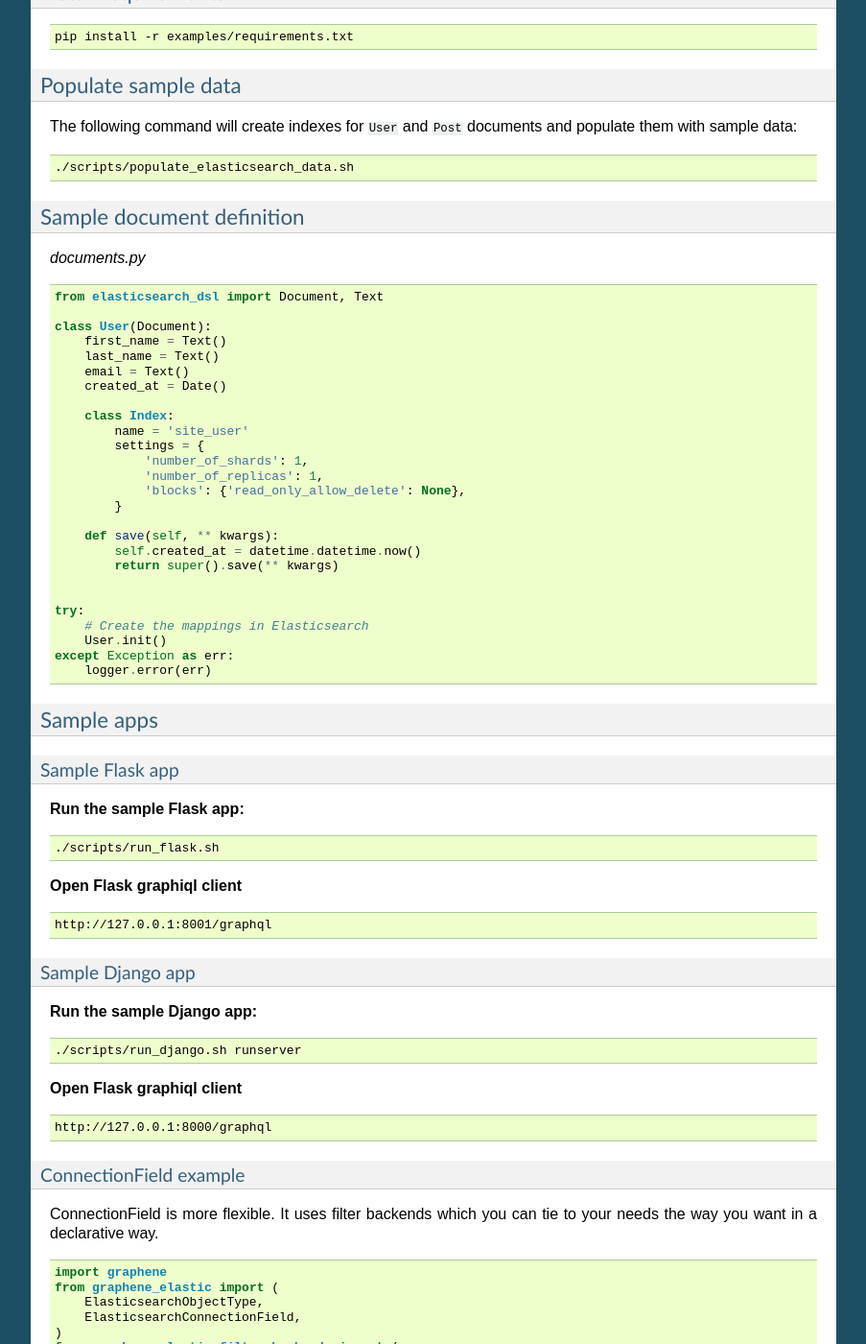
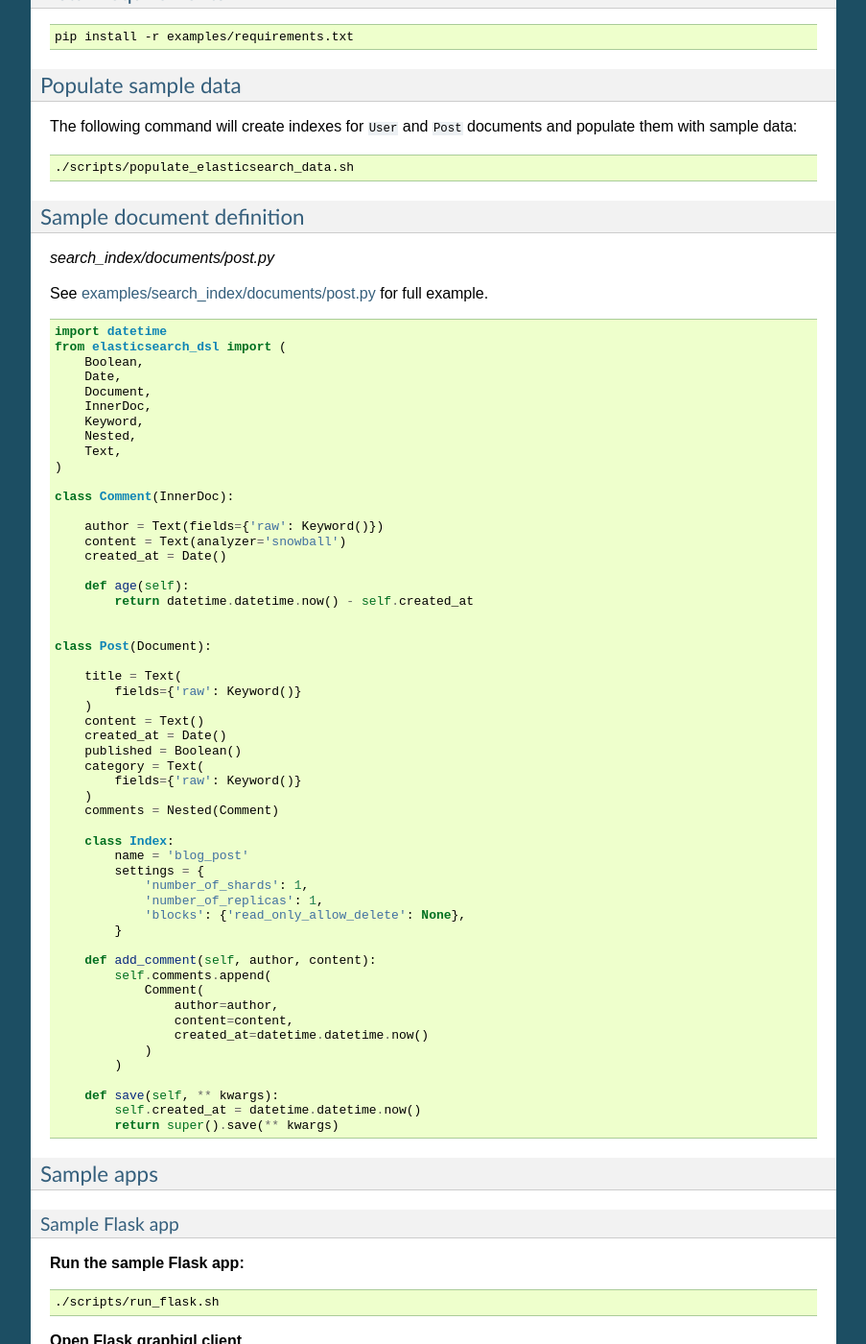
Before and after one commit to barseghyanartur/graphene-elastic, a Sphinx documentation site: the page built from docs/index.rst, in a window 1280 px wide and 1400 px high, scrolled down 909 px. Shown: the whole window at 96% size, without its empty margins (198-1101 px from the left). Built offline with Sphinx 7.4.7, drawn with Linux system fonts in a browser that asks for light colours; pages that are not in the unit, such as notebooks, are missing from menus.

Commit message:
Fixes in docs

```diff
--- a/docs/index.rst
+++ b/docs/index.rst
@@ -76,37 +76,68 @@ and populate them with sample data:
 
 Sample document definition
 --------------------------
-*documents.py*
+*search_index/documents/post.py*
+
+See `examples/search_index/documents/post.py
+<https://github.com/barseghyanartur/graphene-elastic/examples/search_index/documents/post.py>`_
+for full example.
 
 .. code-block:: python
 
-    from elasticsearch_dsl import Document, Text
+    import datetime
+    from elasticsearch_dsl import (
+        Boolean,
+        Date,
+        Document,
+        InnerDoc,
+        Keyword,
+        Nested,
+        Text,
+    )
 
-    class User(Document):
-        first_name = Text()
-        last_name = Text()
-        email = Text()
+    class Comment(InnerDoc):
+
+        author = Text(fields={'raw': Keyword()})
+        content = Text(analyzer='snowball')
         created_at = Date()
 
+        def age(self):
+            return datetime.datetime.now() - self.created_at
+
+
+    class Post(Document):
+
+        title = Text(
+            fields={'raw': Keyword()}
+        )
+        content = Text()
+        created_at = Date()
+        published = Boolean()
+        category = Text(
+            fields={'raw': Keyword()}
+        )
+        comments = Nested(Comment)
+
         class Index:
-            name = 'site_user'
+            name = 'blog_post'
             settings = {
                 'number_of_shards': 1,
                 'number_of_replicas': 1,
                 'blocks': {'read_only_allow_delete': None},
             }
 
+        def add_comment(self, author, content):
+            self.comments.append(
+                Comment(
+                    author=author,
+                    content=content,
+                    created_at=datetime.datetime.now()
+                )
+            )
+
         def save(self, ** kwargs):
             self.created_at = datetime.datetime.now()
             return super().save(** kwargs)
-
-
-    try:
-        # Create the mappings in Elasticsearch
-        User.init()
-    except Exception as err:
-        logger.error(err)
-
 
 Sample apps
 -----------
@@ -165,6 +196,7 @@ to your needs the way you want in a declarative way.
 
     # Object type definition
     class Post(ElasticsearchObjectType):
+
         class Meta(object):
             document = PostDocument
             interfaces = (Node,)
```
Also changed, not shown: README.rst (+47 -15 lines), 1 other file.
